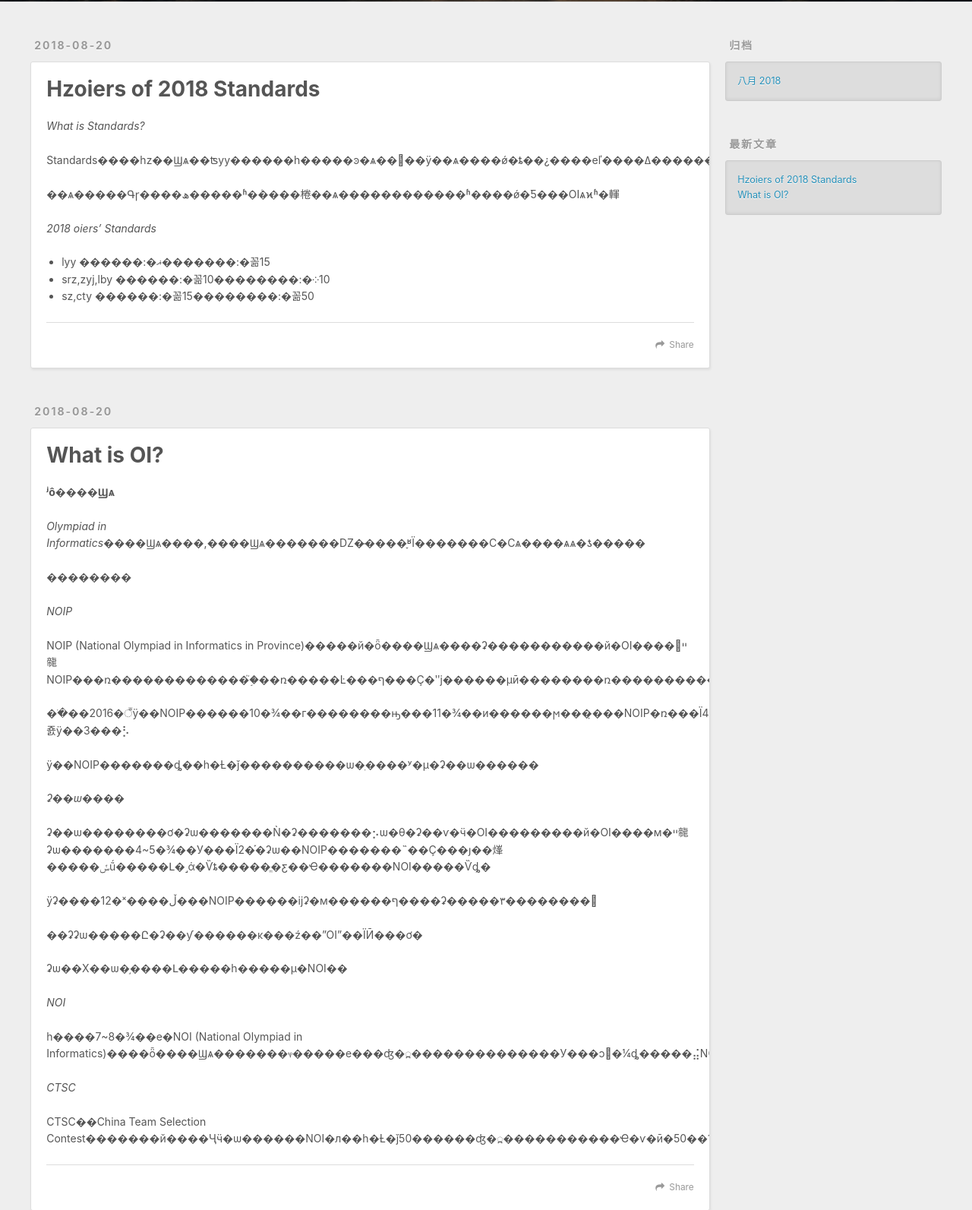
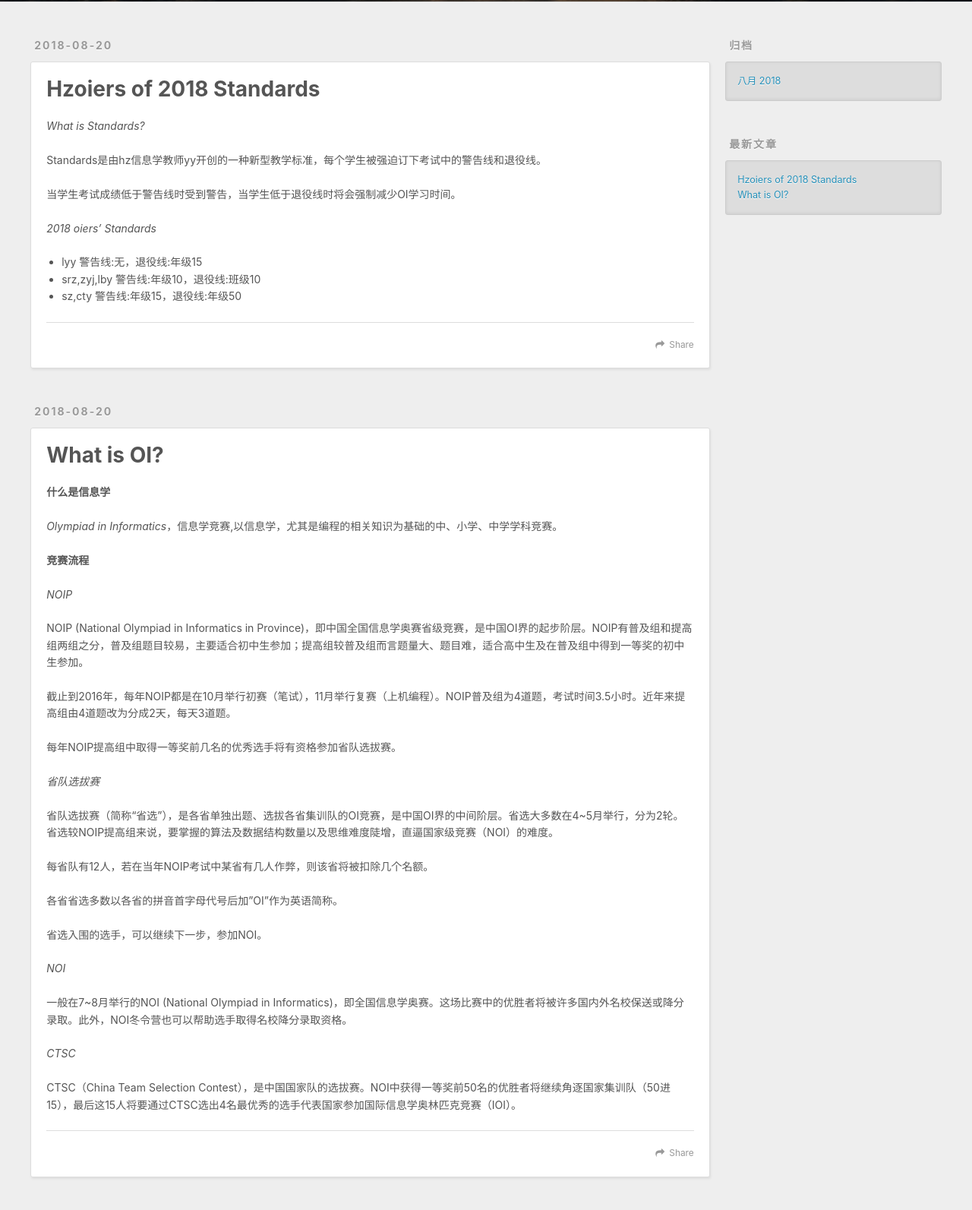
Before and after one commit to hzoier/hzoier.github.io, a plain HTML site: page index.html in a window 1280 px wide. Shown: the part 298-1891 px from the top of the page at 76% size. Drawn offline with nearby package versions, Linux system fonts and the light colour scheme.

Commit message:
Site updated: 2018-08-20 15:00:59

```diff
--- a/index.html
+++ b/index.html
@@ -69,7 +69,7 @@
     <article id="post-2018standard" class="article article-type-post" itemscope itemprop="blogPost">
   <div class="article-meta">
     <a href="/2018/08/20/2018standard/" class="article-date">
-  <time datetime="2018-08-20T06:33:59.627Z" itemprop="datePublished">2018-08-20</time>
+  <time datetime="2018-08-20T07:00:00.000Z" itemprop="datePublished">2018-08-20</time>
 </a>
 
   </div>
@@ -89,19 +89,19 @@
     <div class="article-entry" itemprop="articleBody">
 
         <p><em>What is Standards?</em></p>
-<p>Standards����hz��Ϣѧ��ʦyy������һ�����ͽ�ѧ��׼��ÿ��ѧ����ǿ�ȶ��¿����еľ����ߺ������ߡ�</p>
-<p>��ѧ�����Գɼ����ھ�����ʱ�ܵ����棬��ѧ������������ʱ����ǿ�Ƽ���OIѧϰʱ�䡣</p>
+<p>Standards是由hz信息学教师yy开创的一种新型教学标准，每个学生被强迫订下考试中的警告线和退役线。</p>
+<p>当学生考试成绩低于警告线时受到警告，当学生低于退役线时将会强制减少OI学习时间。</p>
 <p><em>2018 oiers’ Standards</em></p>
 <ul>
-<li>lyy ������:�ޣ�������:�꼶15</li>
-<li>srz,zyj,lby ������:�꼶10��������:�༶10</li>
-<li>sz,cty ������:�꼶15��������:�꼶50</li>
+<li>lyy 警告线:无，退役线:年级15</li>
+<li>srz,zyj,lby 警告线:年级10，退役线:班级10</li>
+<li>sz,cty 警告线:年级15，退役线:年级50</li>
 </ul>
 
 
     </div>
     <footer class="article-footer">
-      <a data-url="http://yoursite.com/2018/08/20/2018standard/" data-id="cjl1x63et0001pwf1a8fmespx" class="article-share-link">Share</a>
+      <a data-url="http://yoursite.com/2018/08/20/2018standard/" data-id="cjl1xlt8k0000ecf1habp9der" class="article-share-link">Share</a>
 
 
     </footer>
@@ -133,27 +133,27 @@
 
     <div class="article-entry" itemprop="articleBody">
 
-        <p><strong>ʲô����Ϣѧ</strong></p>
-<p><em>Olympiad in Informatics</em>����Ϣѧ����,����Ϣѧ�������Ǳ�̵����֪ʶΪ�������С�Сѧ����ѧѧ�ƾ�����</p>
-<p><strong>��������</strong></p>
+        <p><strong>什么是信息学</strong></p>
+<p><em>Olympiad in Informatics</em>，信息学竞赛,以信息学，尤其是编程的相关知识为基础的中、小学、中学学科竞赛。</p>
+<p><strong>竞赛流程</strong></p>
 <p><em>NOIP</em></p>
-<p>NOIP (National Olympiad in Informatics in Province)�����й�ȫ����Ϣѧ����ʡ�����������й�OI����𲽽ײ㡣NOIP���ռ�������������֮�֣��ռ�����Ŀ���ף���Ҫ�ʺϳ������μӣ��������ռ��������������Ŀ�ѣ��ʺϸ����������ռ����еõ�һ�Ƚ��ĳ������μӡ�</p>
-<p>��ֹ��2016�꣬ÿ��NOIP������10�¾��г��������ԣ���11�¾��и������ϻ���̣���NOIP�ռ���Ϊ4���⣬����ʱ��3.5Сʱ���������������4�����Ϊ�ֳ�2�죬ÿ��3���⡣</p>
-<p>ÿ��NOIP�������ȡ��һ�Ƚ�ǰ����������ѡ�ֽ����ʸ�μ�ʡ��ѡ������</p>
-<p><em>ʡ��ѡ����</em></p>
-<p>ʡ��ѡ��������ơ�ʡѡ�������Ǹ�ʡ�������⡢ѡ�θ�ʡ��ѵ�ӵ�OI���������й�OI����м�ײ㡣ʡѡ�������4~5�¾��У���Ϊ2�֡�ʡѡ��NOIP�������˵��Ҫ���յ��㷨�����ݽṹ�����Լ�˼ά�Ѷȶ�����ֱ�ƹ��Ҽ�������NOI�����Ѷȡ�</p>
-<p>ÿʡ����12�ˣ����ڵ���NOIP������ĳʡ�м������ף����ʡ�����۳��������</p>
-<p>��ʡʡѡ�����Ը�ʡ��ƴ������ĸ���ź��”OI”��ΪӢ���ơ�</p>
-<p>ʡѡ��Χ��ѡ�֣����Լ�����һ�����μ�NOI��</p>
+<p>NOIP (National Olympiad in Informatics in Province)，即中国全国信息学奥赛省级竞赛，是中国OI界的起步阶层。NOIP有普及组和提高组两组之分，普及组题目较易，主要适合初中生参加；提高组较普及组而言题量大、题目难，适合高中生及在普及组中得到一等奖的初中生参加。</p>
+<p>截止到2016年，每年NOIP都是在10月举行初赛（笔试），11月举行复赛（上机编程）。NOIP普及组为4道题，考试时间3.5小时。近年来提高组由4道题改为分成2天，每天3道题。</p>
+<p>每年NOIP提高组中取得一等奖前几名的优秀选手将有资格参加省队选拔赛。</p>
+<p><em>省队选拔赛</em></p>
+<p>省队选拔赛（简称“省选”），是各省单独出题、选拔各省集训队的OI竞赛，是中国OI界的中间阶层。省选大多数在4~5月举行，分为2轮。省选较NOIP提高组来说，要掌握的算法及数据结构数量以及思维难度陡增，直逼国家级竞赛（NOI）的难度。</p>
+<p>每省队有12人，若在当年NOIP考试中某省有几人作弊，则该省将被扣除几个名额。</p>
+<p>各省省选多数以各省的拼音首字母代号后加”OI”作为英语简称。</p>
+<p>省选入围的选手，可以继续下一步，参加NOI。</p>
 <p><em>NOI</em></p>
-<p>һ����7~8�¾��е�NOI (National Olympiad in Informatics)����ȫ����Ϣѧ�������ⳡ�����е���ʤ�߽��������������У���ͻ򽵷�¼ȡ�����⣬NOI����ӪҲ���԰���ѡ��ȡ����У����¼ȡ�ʸ�</p>
+<p>一般在7~8月举行的NOI (National Olympiad in Informatics)，即全国信息学奥赛。这场比赛中的优胜者将被许多国内外名校保送或降分录取。此外，NOI冬令营也可以帮助选手取得名校降分录取资格。</p>
 <p><em>CTSC</em></p>
-<p>CTSC��China Team Selection Contest�������й����Ҷӵ�ѡ������NOI�л��һ�Ƚ�ǰ50������ʤ�߽�����������Ҽ�ѵ�ӣ�50��15���������15�˽�Ҫͨ��CTSCѡ��4���������ѡ�ִ������Ҳμӹ�����Ϣѧ����ƥ�˾�����IOI����</p>
+<p>CTSC（China Team Selection Contest），是中国国家队的选拔赛。NOI中获得一等奖前50名的优胜者将继续角逐国家集训队（50进15），最后这15人将要通过CTSC选出4名最优秀的选手代表国家参加国际信息学奥林匹克竞赛（IOI）。</p>
 
 
     </div>
     <footer class="article-footer">
-      <a data-url="http://yoursite.com/2018/08/20/OI/" data-id="cjl1x63em0000pwf15zzm4v23" class="article-share-link">Share</a>
+      <a data-url="http://yoursite.com/2018/08/20/OI/" data-id="cjl1xlt8s0001ecf10jragkhl" class="article-share-link">Share</a>
 
 
     </footer>
```
Also changed, not shown: 2018/08/20/2018standard/index.html (+11 -11 lines), 2018/08/20/OI/index.html (+18 -18 lines), archives/2018/08/index.html (+1 -1 lines), archives/2018/index.html (+1 -1 lines), archives/index.html (+1 -1 lines).
